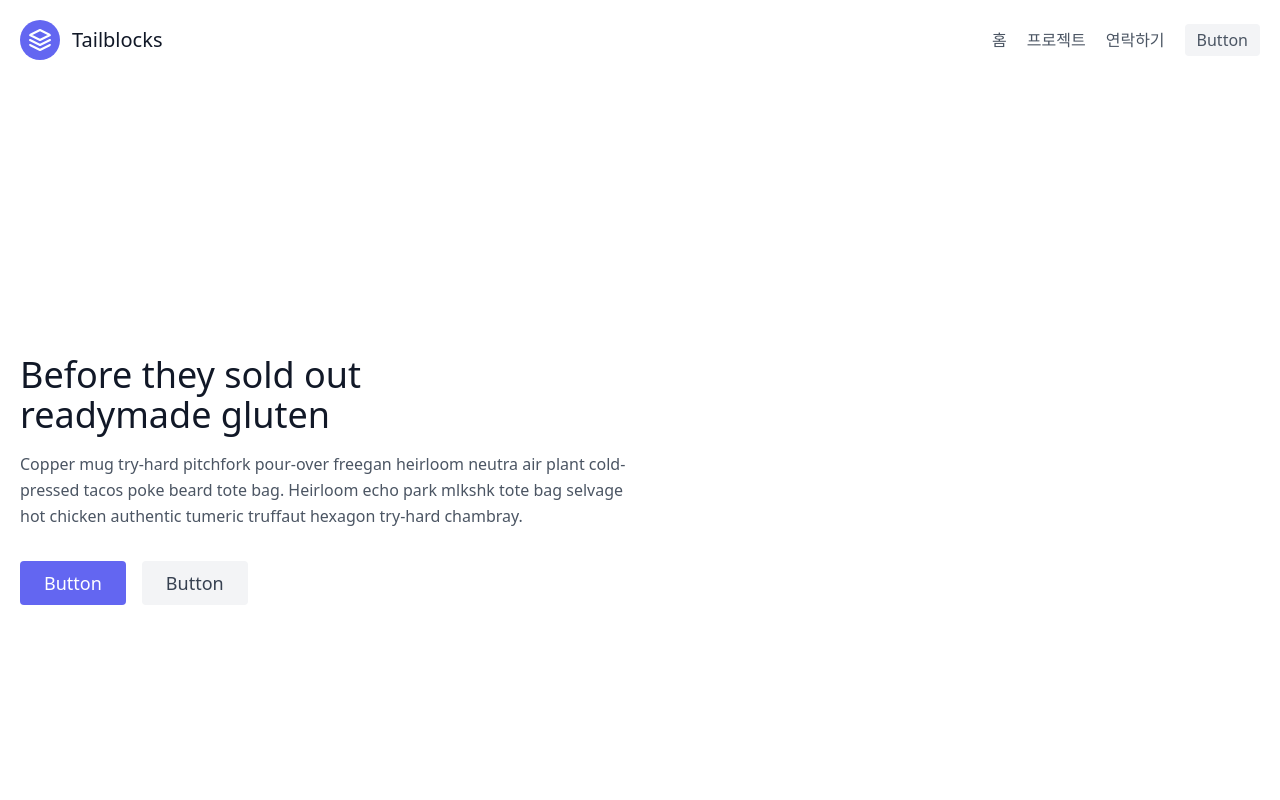
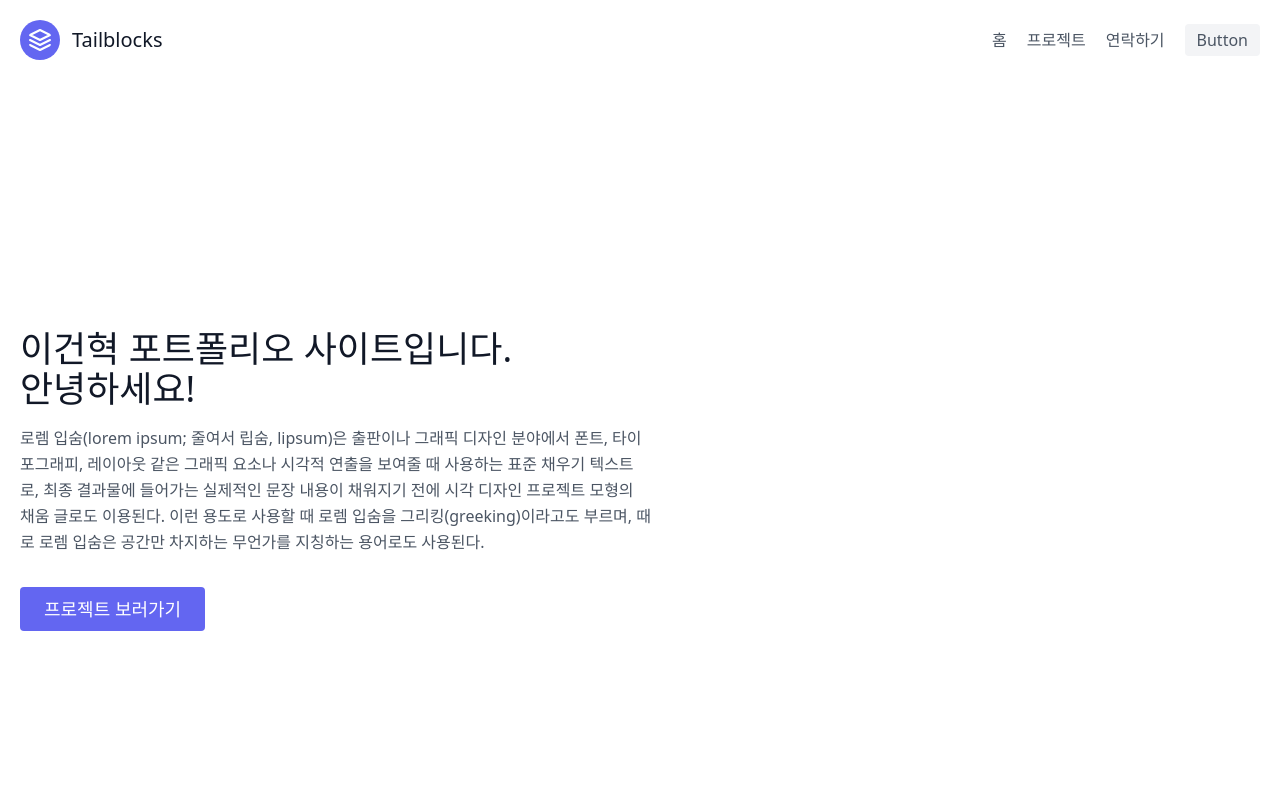
Before and after one commit to Sy2tema/next-fortpolio, a Next.js app: page / in a window 1280 px wide. Shown: the top 800 px of the page. Built offline with nearby package versions, Linux system fonts and the light colour scheme.

Commit message:
Update body layout

```diff
--- a/pages/index.js
+++ b/pages/index.js
@@ -13,13 +13,14 @@ export default function Home() {
       <section className="flex min-h-screen flex-col items-center justify-center text-gray-600 body-font">
         <div className="container mx-auto flex px-5 py-24 md:flex-row flex-col items-center">
           <div className="lg:flex-grow md:w-1/2 lg:pr-24 md:pr-16 flex flex-col md:items-start md:text-left mb-16 md:mb-0 items-center text-center">
-            <h1 className="title-font sm:text-4xl text-3xl mb-4 font-medium text-gray-900">Before they sold out
-              <br className="hidden lg:inline-block" />readymade gluten
+            <h1 className="title-font sm:text-4xl text-3xl mb-4 font-medium text-gray-900">이건혁 포트폴리오 사이트입니다.
+              <br className="hidden lg:inline-block" />안녕하세요!
             </h1>
-            <p className="mb-8 leading-relaxed">Copper mug try-hard pitchfork pour-over freegan heirloom neutra air plant cold-pressed tacos poke beard tote bag. Heirloom echo park mlkshk tote bag selvage hot chicken authentic tumeric truffaut hexagon try-hard chambray.</p>
+            <p className="mb-8 leading-relaxed">로렘 입숨(lorem ipsum; 줄여서 립숨, lipsum)은 출판이나 그래픽 디자인 분야에서 폰트, 타이포그래피, 레이아웃 같은 그래픽 요소나 시각적 연출을 보여줄 때 사용하는 표준 채우기 텍스트로, 최종 결과물에 들어가는 실제적인 문장 내용이 채워지기 전에 시각 디자인 프로젝트 모형의 채움 글로도 이용된다. 이런 용도로 사용할 때 로렘 입숨을 그리킹(greeking)이라고도 부르며, 때로 로렘 입숨은 공간만 차지하는 무언가를 지칭하는 용어로도 사용된다.</p>
             <div className="flex justify-center">
-              <button className="inline-flex text-white bg-indigo-500 border-0 py-2 px-6 focus:outline-none hover:bg-indigo-600 rounded text-lg">Button</button>
-              <button className="ml-4 inline-flex text-gray-700 bg-gray-100 border-0 py-2 px-6 focus:outline-none hover:bg-gray-200 rounded text-lg">Button</button>
+              <button className="inline-flex text-white bg-indigo-500 border-0 py-2 px-6 focus:outline-none hover:bg-indigo-600 rounded text-lg">
+                프로젝트 보러가기
+              </button>
             </div>
           </div>
           <div className="lg:max-w-lg lg:w-full md:w-1/2 w-5/6">
```
